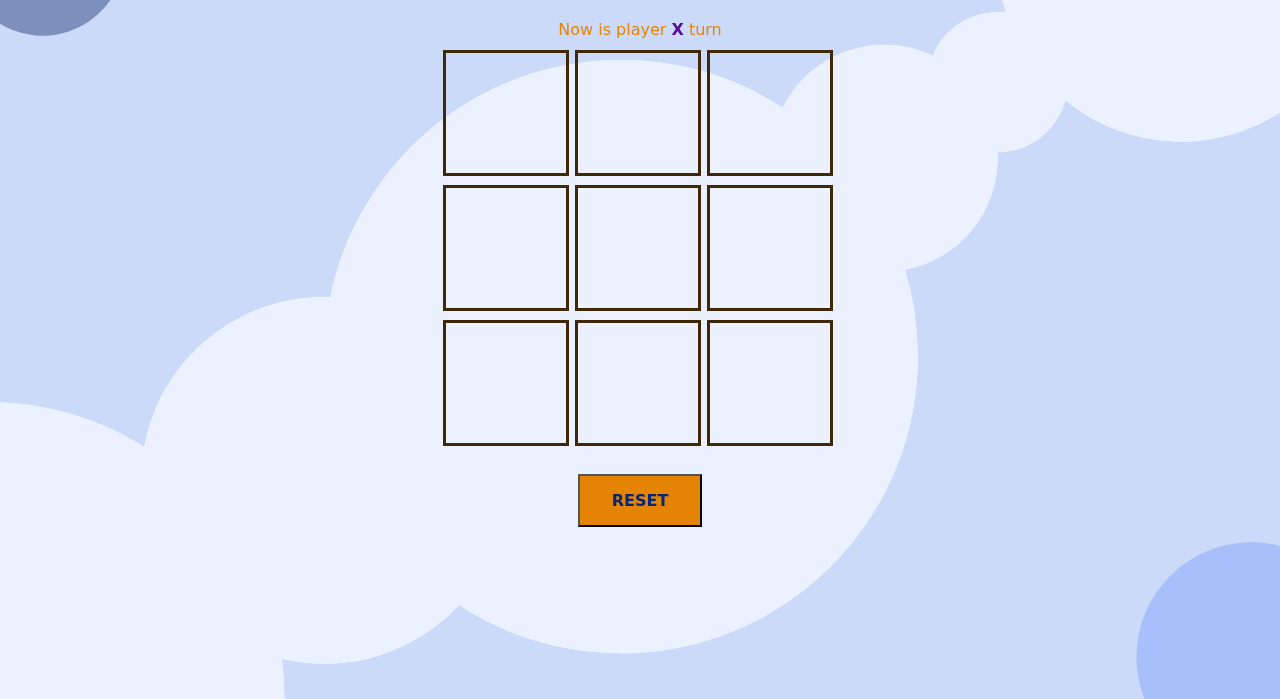
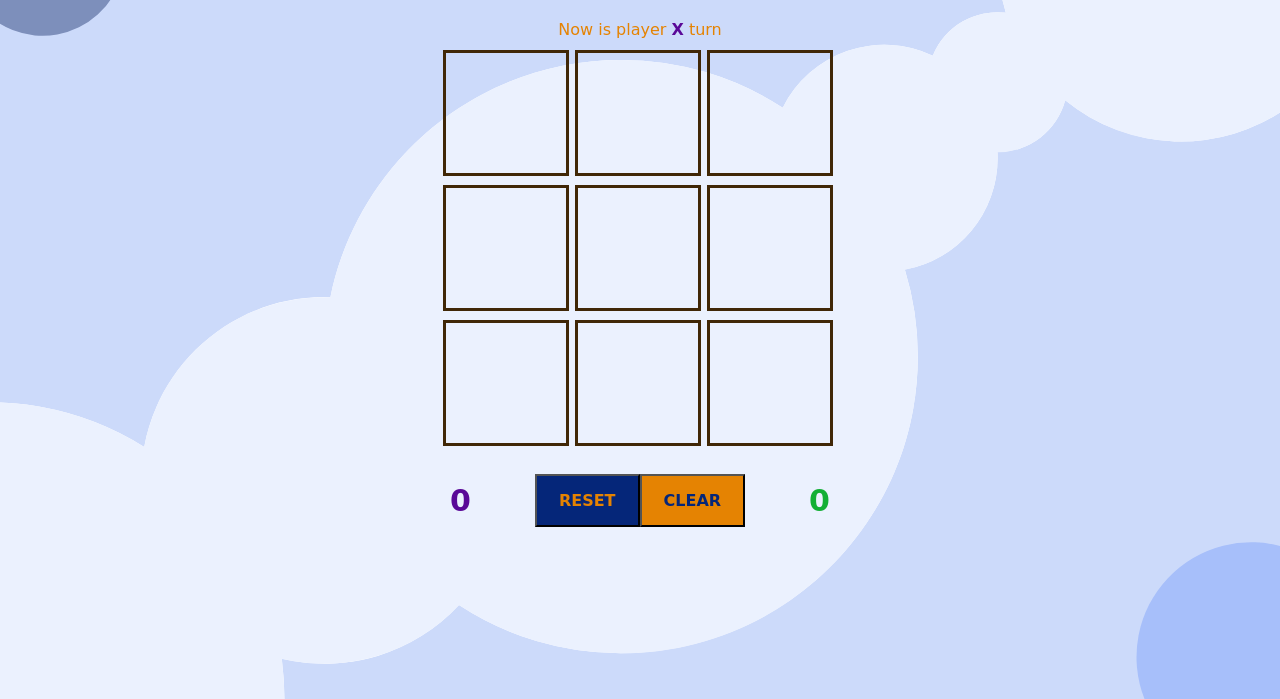
Before and after one commit to randyrafaelcg/Three-in-line, a plain HTML site: page index.html in a window 1280 px wide. Both pictures are taken after a click on the button "RESET". Shown: the part 101-800 px from the top of the page. Drawn offline with Linux system fonts and the light colour scheme.

Commit message:
scores function added

```diff
--- a/index.html
+++ b/index.html
@@ -26,7 +26,10 @@
     </section>
     <section class="winner"></section>
     <section class="control">
+        <div class="playerX scoreX">0</div>
         <button class="button" id="reset">RESET</button>
+        <button class="button" id="clear">CLEAR</button>
+        <div class="playerO scoreO">0</div>
     </section>
     <script type="module" src="./src/index.js"></script>
 </body>
--- a/src/index.js
+++ b/src/index.js
@@ -2,6 +2,9 @@ const tiles = Array.from(document.querySelectorAll(".tile"));
 const buttonReset = document.getElementById("reset");
 const winner = document.querySelector(".winner");
 const playerTurn = document.querySelector(".turn-player");
+const scoreO=document.querySelector(".scoreO");
+const scoreX=document.querySelector(".scoreX");
+const buttonClear=document.getElementById("clear");
 
 const winningConditions = [
   [0, 1, 2],
@@ -19,6 +22,12 @@ var hasEnded = false;
 var board = ["", "", "", "", "", "", "", "", "", ""];
 
 const restartGame = () => {
+  clearGame();
+  scoreO.innerText=0;
+  scoreX.innerText=0;
+};
+
+const clearGame=()=>{
   board = ["", "", "", "", "", "", "", "", ""];
   if (currentPlayer === "O") changePlayer();
   winner.innerHTML = "";
@@ -30,7 +39,7 @@ const restartGame = () => {
   });
   winner.classList.remove(`playerO`);
   winner.classList.remove(`playerX`);
-};
+}
 
 const changePlayer = () => {
   playerTurn.classList.remove(`player${currentPlayer}`);
@@ -43,6 +52,19 @@ const isEmpty = (tile) => {
   if (tile.innerText === "X" || tile.innerText === "O") return false;
   else return true;
 };
+
+const updatescore=()=>{
+  let x=parseInt(scoreX.textContent);
+  let o=parseInt(scoreO.textContent);
+  if(currentPlayer==='X'){
+    x++;
+    scoreX.innerText=x;
+  }
+  else{
+    o++;
+    scoreO.innerText=o;
+  }
+}
 
 function validateResult() {
   let won = false;
@@ -62,9 +84,10 @@ function validateResult() {
   if (won) {
     winner.classList.add(`player${currentPlayer}`);
     winner.innerHTML = "Player " + currentPlayer + " has won";
+    updatescore();
     hasEnded = true;
   }
-  if (!board.includes("")) {
+  else if (!board.includes("")) {
     winner.classList.remove(`player${currentPlayer}`);
     winner.innerHTML = "Tie";
   }
@@ -86,3 +109,5 @@ tiles.forEach((tile, index) => {
 });
 
 buttonReset.addEventListener("click", restartGame);
+
+buttonClear.addEventListener("click",clearGame);
--- a/styles.css
+++ b/styles.css
@@ -53,14 +53,24 @@ body {
     margin-top: 1%;
 }
 
-.button {
-  background-color: #E58302; /* Green */
+.button{
+    padding: 15px 22px;
+    text-align: center;
+    font-size: 16px;
+}
+
+#clear {
+  background-color: #E58302;
   color: #052679;
-  padding: 15px 32px;
-  text-align: center;
-  font-size: 16px;
   cursor: pointer;
   font-weight:bold;
+}
+
+#reset{
+    background-color: #052679;
+    color: #E58302;
+    cursor: pointer;
+    font-weight:bold;
 }
 
 .winner{
@@ -86,3 +96,13 @@ body {
     color: #13AF35;
     font-weight: bold;
 }
+
+.scoreO{
+   padding-left: 5%;
+   font-size: 30px;
+}
+
+.scoreX{
+    padding-right: 5%;
+    font-size: 30px;
+}
```
